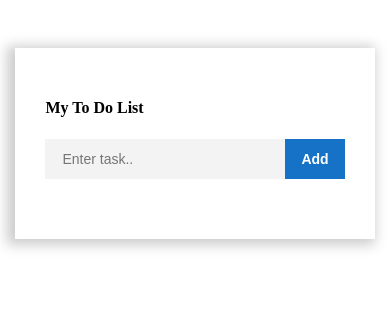
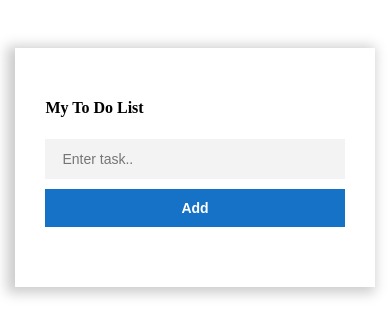
Before and after one commit to jithamolns/React-app, a plain HTML site: page index.html in a window 390 px wide. Drawn offline with nearby package versions, Linux system fonts and the light colour scheme.

Commit message:
Final Commit

```diff
--- a/index.html
+++ b/index.html
@@ -3,6 +3,7 @@
     <head>
         <meta charset="UTF-8">
         <meta name="viewport" content="width=device-width, initial-scale=1.0">
+        <meta name="description" content="To Do List Application">
         <title>My To Do List</title>
         <script crossorigin src="https://unpkg.com/react@18/umd/react.production.min.js"></script>
         <script crossorigin src="https://unpkg.com/react-dom@18/umd/react-dom.production.min.js"></script>
@@ -89,7 +90,8 @@
                             />
                             <button onClick={() => addTask(inputTask)}>Add</button>
                         </div>
-                        <table>
+                        <div class="table-wrap">
+                            <table>
                             {lists.map((todo, index) => (
                                     <tr onClick={() => completeTask(todo.todo)}>
                                         <td>{index+1}</td>
@@ -101,7 +103,8 @@
                                         <td><button onClick = {() => deleteTask(todo.id)}>Delete</button></td>
                                     </tr>
                             ))}
-                        </table>
+                            </table>
+                        </div>
                     </div>
 
                 )
--- a/style.css
+++ b/style.css
@@ -68,3 +68,20 @@ button:hover{
     background-color: #48a7fe;
     border-color: #48a7fe;
 }
+@media screen and (max-width: 575px){
+	.table-wrap{
+		overflow-x: auto;
+	}
+	button{
+		width: 100%;
+		margin-top: 10px;
+	}
+	.form-hold{
+		display: block;
+		overflow: hidden;
+		width: 100%;
+	}
+	.form-hold input{
+		width: 100%;
+	}
+}
```
Also changed, not shown: favicon.ico (added).
